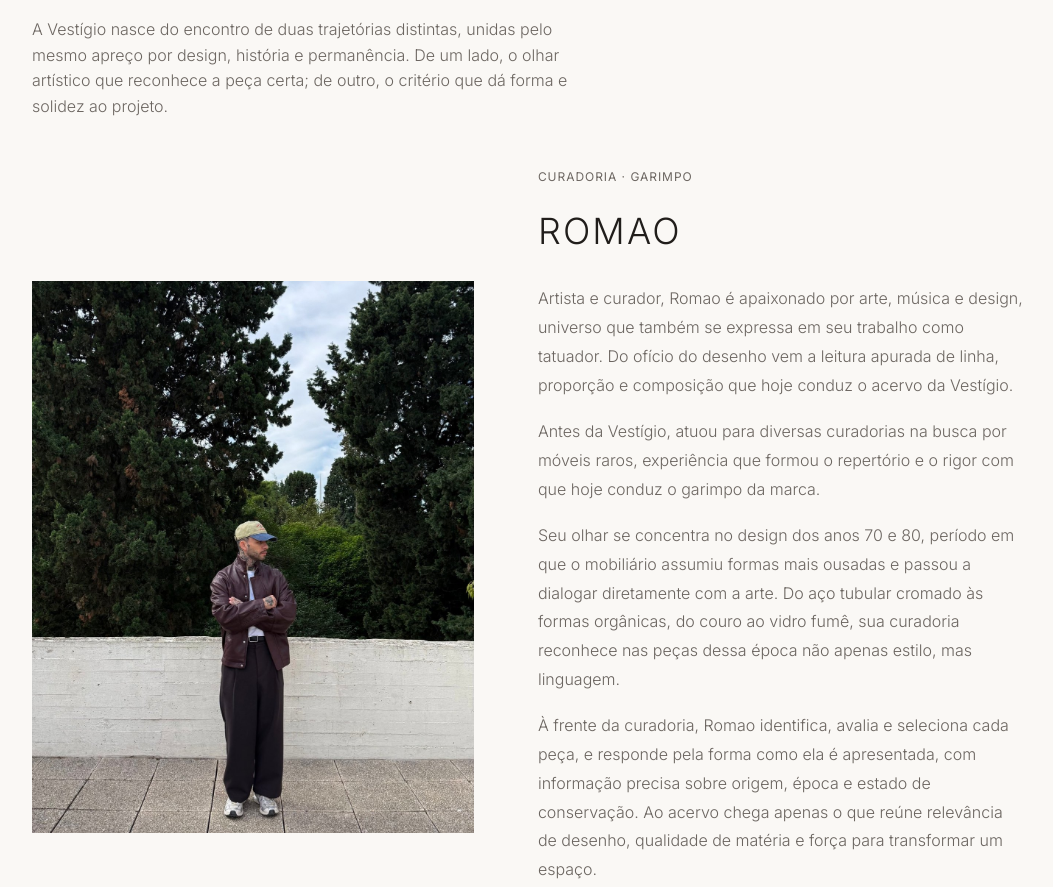
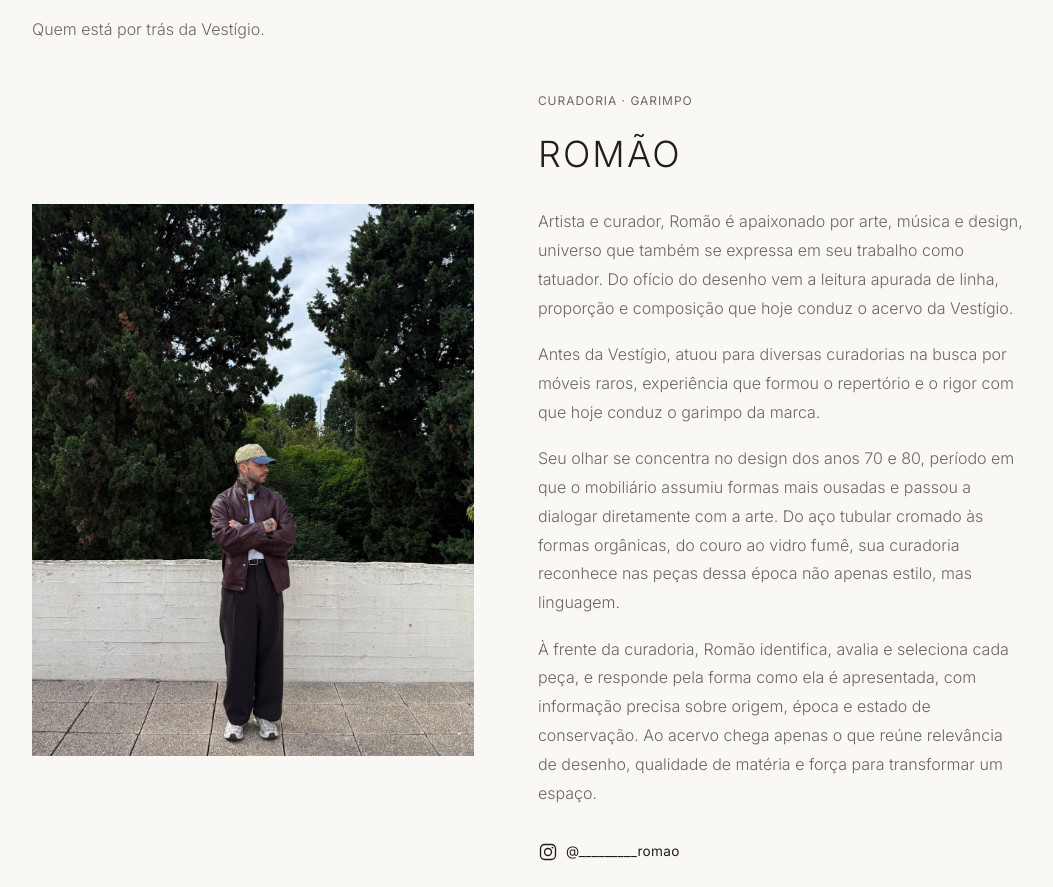
Before and after one commit to guilherme69857-collab/vestigio, a plain HTML site: page curadores.html in a window 1280 px wide. Shown: the part 220-1107 px from the top of the page, without its empty margins (112-1165 px from the left). Drawn offline with Linux system fonts and the light colour scheme.

Commit message:
Curadores: subtitulo objetivo e nome Romao com til

```diff
--- a/curadores.html
+++ b/curadores.html
@@ -4,7 +4,7 @@
   <meta charset="UTF-8">
   <meta name="viewport" content="width=device-width, initial-scale=1.0">
   <title>Curadores — Vestígio</title>
-  <meta name="description" content="Quem está por trás da Vestígio: Romao, à frente da curadoria e do garimpo, e Teles, à frente da direção e da estratégia.">
+  <meta name="description" content="Quem está por trás da Vestígio: Romão, à frente da curadoria e do garimpo, e Teles, à frente da direção e da estratégia.">
   <link rel="icon" href="logo.png" type="image/png">
   <link rel="preconnect" href="https://fonts.googleapis.com">
   <link rel="preconnect" href="https://fonts.gstatic.com" crossorigin>
@@ -34,12 +34,7 @@
     <section class="section page-header">
       <div class="container reveal">
         <h1>Curadores</h1>
-        <p class="curators-intro">
-          A Vestígio nasce do encontro de duas trajetórias distintas, unidas pelo
-          mesmo apreço por design, história e permanência. De um lado, o olhar
-          artístico que reconhece a peça certa; de outro, o critério que dá forma
-          e solidez ao projeto.
-        </p>
+        <p class="curators-intro">Quem está por trás da Vestígio.</p>
       </div>
     </section>
 
@@ -47,13 +42,13 @@
       <div class="container">
         <article class="curator reveal">
           <div class="curator-image">
-            <img src="curadores/romao.jpg" alt="Romao, curador da Vestígio" class="curator-photo curator-photo--romao">
+            <img src="curadores/romao.jpg" alt="Romão, curador da Vestígio" class="curator-photo curator-photo--romao">
           </div>
           <div class="curator-info">
             <p class="curator-role">Curadoria &middot; Garimpo</p>
-            <h2><a class="curator-name-link" href="https://www.instagram.com/_________romao/" target="_blank" rel="noopener">Romao</a></h2>
+            <h2><a class="curator-name-link" href="https://www.instagram.com/_________romao/" target="_blank" rel="noopener">Romão</a></h2>
             <p>
-              Artista e curador, Romao é apaixonado por arte, música e design,
+              Artista e curador, Romão é apaixonado por arte, música e design,
               universo que também se expressa em seu trabalho como tatuador. Do
               ofício do desenho vem a leitura apurada de linha, proporção e
               composição que hoje conduz o acervo da Vestígio.
@@ -71,13 +66,13 @@
               não apenas estilo, mas linguagem.
             </p>
             <p>
-              À frente da curadoria, Romao identifica, avalia e seleciona cada peça,
+              À frente da curadoria, Romão identifica, avalia e seleciona cada peça,
               e responde pela forma como ela é apresentada, com informação precisa
               sobre origem, época e estado de conservação. Ao acervo chega apenas o
               que reúne relevância de desenho, qualidade de matéria e força para
               transformar um espaço.
             </p>
-            <a class="curator-link" href="https://www.instagram.com/_________romao/" target="_blank" rel="noopener" aria-label="Instagram de Romao"><svg class="curator-link-icon" viewBox="0 0 24 24" aria-hidden="true"><rect x="3" y="3" width="18" height="18" rx="5" fill="none" stroke="currentColor" stroke-width="1.6"/><circle cx="12" cy="12" r="4.2" fill="none" stroke="currentColor" stroke-width="1.6"/><circle cx="17.3" cy="6.7" r="1.1" fill="currentColor"/></svg><span>@_________romao</span></a>
+            <a class="curator-link" href="https://www.instagram.com/_________romao/" target="_blank" rel="noopener" aria-label="Instagram de Romão"><svg class="curator-link-icon" viewBox="0 0 24 24" aria-hidden="true"><rect x="3" y="3" width="18" height="18" rx="5" fill="none" stroke="currentColor" stroke-width="1.6"/><circle cx="12" cy="12" r="4.2" fill="none" stroke="currentColor" stroke-width="1.6"/><circle cx="17.3" cy="6.7" r="1.1" fill="currentColor"/></svg><span>@_________romao</span></a>
           </div>
         </article>
 
```
